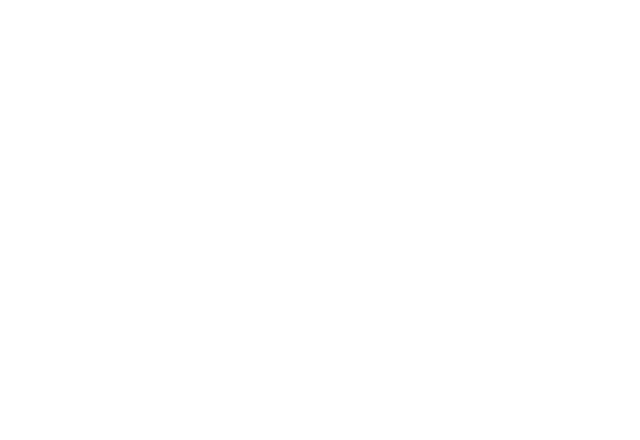
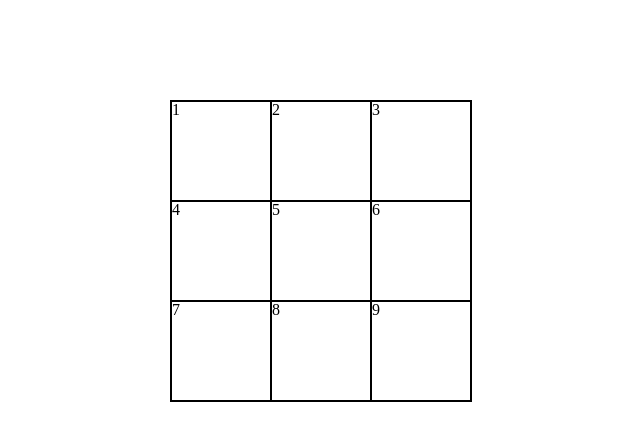
Before and after one commit to amyrbaker/tictactoe, a plain HTML site: page index.html in a window 1280 px wide. Shown: the whole page, without its empty margins (319-959 px from the left). Drawn offline with Linux system fonts and the light colour scheme.

Commit message:
Create game board

```diff
--- a/css/style.css
+++ b/css/style.css
@@ -20,7 +20,18 @@
 /******************************************
 /* BASE STYLES
 /*******************************************/
-
+body {
+    display: flex;
+    flex-wrap: wrap;
+    width: 302px;
+    border: 1px solid black;
+    margin: 100px auto;
+}
+div {
+    width: 100px;
+    height: 100px;
+    border: 1px solid black;
+}
 
 
 
--- a/index.html
+++ b/index.html
@@ -12,7 +12,15 @@
 		<link rel="stylesheet" href="css/style.css">
 	</head>
 	<body>
-
+		<div id="one">1</div>
+        <div id="two">2</div>
+        <div id="three" >3</div>
+        <div id="four">4</div>
+        <div id="five">5</div>
+        <div id="six">6</div>
+        <div id="seven">7</div>
+        <div id="eight">8</div>
+        <div id="nine">9</div>
 
 		<script type="text/javascript" src="js/main.js"></script>
 	</body>
```
